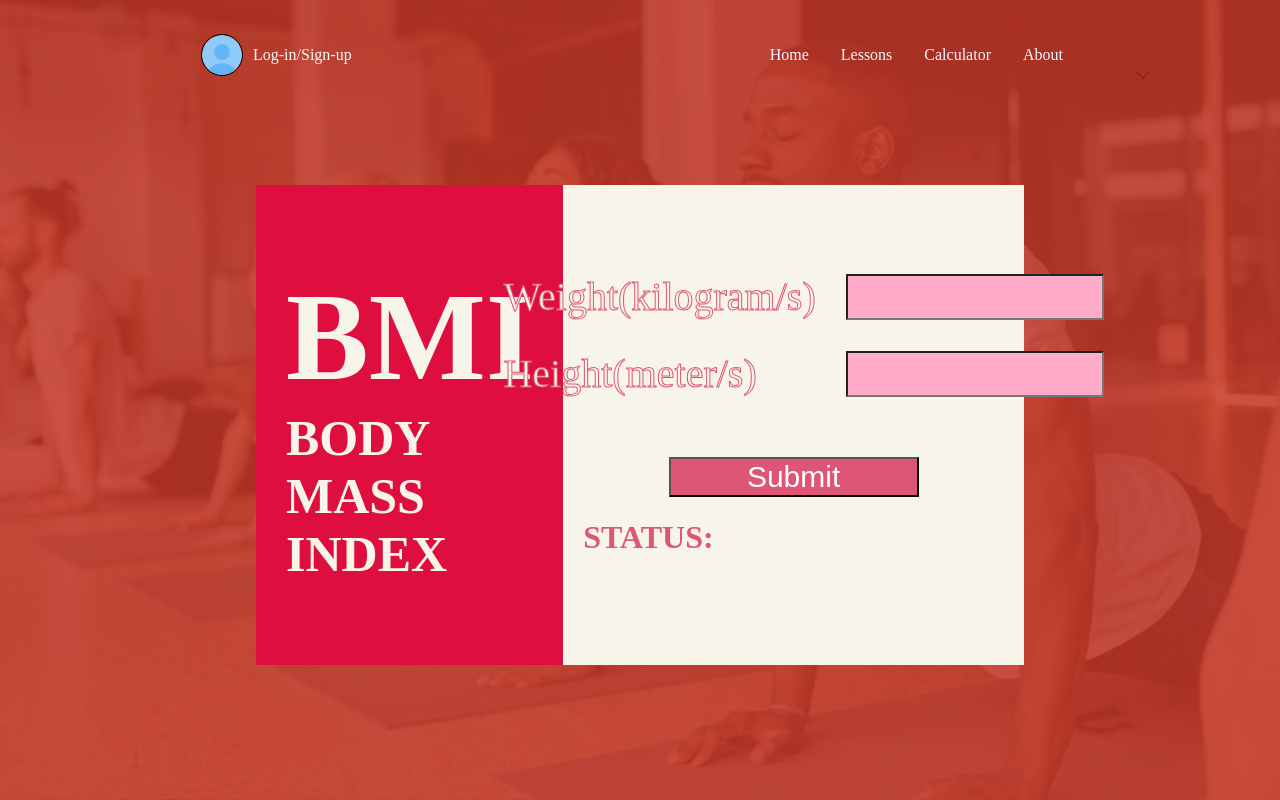
After one commit to hashier143/UMove, a PHP site: page /calculator.php in a window 1280 px wide. The commit adds this page. Run offline with PHP 8.4, Linux system fonts and the light colour scheme; data that the repository does not hold is empty; some web fonts are replaced.

Commit message:
for presentation final first sem

```diff
--- /dev/null
+++ b/bmi-insert.php
@@ -0,0 +1,19 @@
+<?php
+if(isset($_SESSION["user"])){
+    $sql = "UPDATE users SET BMI = ? WHERE id = ?";
+    $stmt = mysqli_prepare($conn, $sql);
+    $userId = $_SESSION["user"];
+    mysqli_stmt_bind_param($stmt, "di", $results, $userId);
+    mysqli_stmt_execute($stmt);
+}
+
+if ($results < 18.5) {
+    $classify = "(Underweight)";
+} elseif ($results < 24.9) {
+    $classify = "(Normal)";
+} elseif ($results < 29.9) {
+    $classify = "(Overweight)";
+} else {
+    $classify = "(Obesity)";
+}
+?>
--- /dev/null
+++ b/calculator.php
@@ -0,0 +1,48 @@
+
+<!DOCTYPE html>
+<html lang="en">
+<head>
+    <meta charset="UTF-8">
+    <meta name="viewport" content="width=device-width, initial-scale=1.0">
+    <link rel="stylesheet" href="styles/homepage.css">
+    <link rel="stylesheet" href="styles/calculator.css">
+    <title>Calculator</title>
+</head>
+
+<?php
+session_start();
+    if(isset($_POST["weight"]) && isset($_POST["height"])){
+        $weight = (float)$_POST["weight"];
+        $height = (float)$_POST["height"];
+        $results = $weight / ($height * $height);
+    }
+?>
+
+
+<body>
+    <?php include "header.php" ?>
+    <?php include "bmi-insert.php" ?>
+    <div class="container-bmi">
+        <div class="bmi-left">
+            <h2 class="BMI-text">BMI</h2>
+            <h3 class="BMI-whole">BODY MASS INDEX</h3>
+        </div>
+        <div class="bmi-right">
+            <form action="calculator.php" method="post">
+                <div class="div-align">
+                    <label for="weight" >Weight(kilogram/s)</label>
+                    <input type="number" id="weight" name="weight" min="1" max="150" required step="any">
+                </div>
+                <div class="div-align">
+                    <label for="height">Height(meter/s)</label>
+                    <input type="number" id="height" name="height" min="0.1" max="2.5" required step="any">
+                </div>
+                <div class="div-align button-calc">
+                    <input type="submit" name="submit" value="Submit" class="button-color">
+                </div>
+            </form>
+            <div class="div-status"><h1 class="status">STATUS: <?php echo isset($results) ? number_format($results, 2).$classify : " "?></h1></div>
+        </div>
+    </div>
+</body>
+</html>
--- a/header.php
+++ b/header.php
@@ -14,6 +14,20 @@ $user = mysqli_fetch_array($result, MYSQLI_ASSOC);
 if(isset($user)){
     $name = $user["firstname"]." ".$user["lastname"];
     $email = $user["email"];
+    $bmi = "";
+    $classify = "";
+    if($user["BMI"] > 0){
+        $bmi = number_format($user["BMI"], 2);
+        if ($bmi < 18.5) {
+            $classify = "(Underweight)";
+        } elseif ($bmi < 24.9) {
+            $classify = "(Normal)";
+        } elseif ($bmi < 29.9) {
+            $classify = "(Overweight)";
+        } else {
+            $classify = "(Obesity)";
+        }
+    }
 }
 }
 $profilePic = $user['profile_pic'] ?? 'styles/images/profile-icon.png';
@@ -26,8 +40,8 @@ $profilePic = $user['profile_pic'] ?? 'styles/images/profile-icon.png';
         </div>
         <ul>
             <li><a href="homepage.php">Home</a></li>
-            <li><a href="https://youtu.be/vahBUitgPNE?si=vhbYNoCde-VrH_pc&t=63">Lessons</a></li>
-            <li><a href="imy.php">Calculator</a></li>
-            <li><a href="">About</a></li>
+            <li><a href="lesson.php">Lessons</a></li>
+            <li><a href="calculator.php">Calculator</a></li>
+            <li><a href="about.php">About</a></li>
         </ul>
     </div>
--- a/homepage.php
+++ b/homepage.php
@@ -5,6 +5,7 @@
     <meta charset="UTF-8">
     <meta name="viewport" content="width=device-width, initial-scale=1.0">
     <link rel="stylesheet" href="styles/homepage.css">
+    <link rel="stylesheet" href="styles/about.css">
     <title>Home</title>
 </head>
 
--- a/profile.php
+++ b/profile.php
@@ -77,6 +77,7 @@ if (isset($_POST['upload_image'])) {
         <div class="info-side">
             <h1>Name: <?php echo $name ?></h1>
             <h1>Email: <?php echo $email ?></h1>
+            <h1>BMI: <?php echo $bmi.$classify?></h1>
             <a class="logout" href="logout.php">Log Out</a>
         </div>
     </div>
--- a/signup.php
+++ b/signup.php
@@ -12,7 +12,6 @@
 <body>
     <div class="container">
         <h1>UMAK</h1>
-        <?php include 'addons/alert.php'; ?>
         <?php
             if (isset($_POST["signup"])) {
                 $firstname = $_POST["firstname"];
--- /dev/null
+++ b/styles/calculator.css
@@ -0,0 +1,96 @@
+@import url('https://fonts.googleapis.com/css2?family=Newsreader:ital,opsz,wght@0,6..72,200..800;1,6..72,200..800&display=swap');
+
+.container-bmi {
+    width: 60vw;
+    height: 60vh;
+    background-color: beige;
+    display: flex;
+    margin-top: 75px;
+}
+
+.bmi-left {
+    background-color: #de0f3f;
+    height: 100%;
+    width: 40%;
+    display: flex;
+    flex-direction: column;
+    justify-content: center;
+    padding-left: 30px;
+    color: #f7f5e9;
+}
+
+.BMI-text {
+    font-size: 124px;
+    padding: 0;
+    margin: 0;
+    font-style: "Newsreader";
+}
+
+.BMI-whole {
+    font-size: 50px;
+    padding: 0;
+    margin: 0;
+    font-style: "Newsreader";
+}
+
+
+.bmi-right {
+    background-color: #f7f5e9;
+    height: 100%;
+    width: 60%;
+    display: flex;
+    align-items: center;
+    flex-direction: column;
+    justify-content: center;
+}
+
+form {
+    display: flex;
+    flex-direction: column;
+    font-size: 40px;
+}
+
+input {
+    height: 40px;
+    width: 250px;
+    font-size: 30px;
+    text-align: center;
+    background-color: #ffacca;
+    color: #000000;
+}
+
+.div-align {
+    display: flex;
+    align-items: center;
+    gap: 30px;
+    justify-content: space-between;
+    margin-bottom: 30px;
+}
+
+.button-calc {
+    justify-content: center;
+    margin: 0;
+    margin-top: 30px;
+
+}
+
+.button-color {
+    background-color: #dd5676;
+    color: white;
+}
+
+label {
+    margin-left: 20px;
+    color: #f7f5e9;
+    -webkit-text-stroke: 1px #dd5676;
+    font-weight: 500;
+}
+
+.div-status {
+    width: 100%;
+}
+
+.status {
+    margin-left: 20px;
+    color: #dd5676;
+}
--- a/styles/homepage.css
+++ b/styles/homepage.css
@@ -17,6 +17,7 @@ body {
   width: 40px;
   border-radius: 50%;
   border: 1px solid black;
+  height: 40px;
 }
 
 .login {
```
Also changed, not shown: about.php (added, +37 -0 lines), lesson.php (added, +24 -0 lines), styles/about.css (added, +44 -0 lines), styles/lesson.css (added, +28 -0 lines), uploads/profile_6756a9fdeed531.54977433.jpg (added), uploads/profile_6756aa29332d51.49407879.jpg (added), uploads/profile_6756aa2e6cacd7.55412222.jpg (added), uploads/profile_6756af33c87a58.19048421.jpg (added), uploads/profile_6756afdc69c303.67233244.jpg (added).
